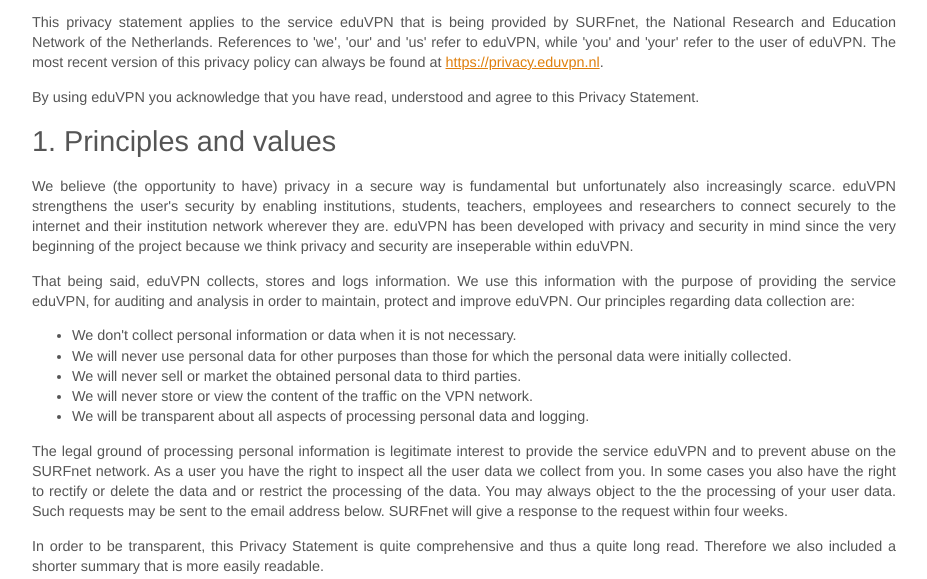
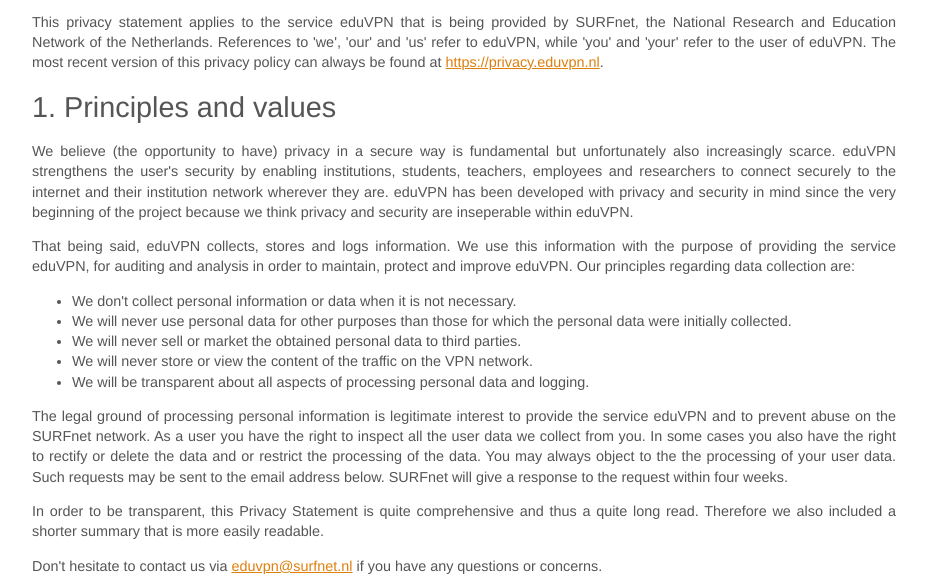
Before and after one commit to eduvpn/web, a plain HTML site: page privacy.eduvpn.nl/index.html in a window 1280 px wide. Shown: the part 356-935 px from the top of the page, without its empty margins (176-1103 px from the left). Drawn offline with Linux system fonts and the light colour scheme.

Commit message:
Update index.html

```diff
--- a/privacy.eduvpn.nl/index.html
+++ b/privacy.eduvpn.nl/index.html
@@ -15,7 +15,6 @@
 
 <p><strong>December 3rd, 2016</strong></p>
 <p>This privacy statement applies to the service eduVPN that is being provided by SURFnet, the National Research and Education Network of the Netherlands. References to 'we', 'our' and 'us' refer to eduVPN, while 'you' and 'your' refer to the user of eduVPN. The most recent version of this privacy policy can always be found at <a class="external-link" href="https://privacy.eduvpn.nl" rel="nofollow">https://privacy.eduvpn.nl</a>.</p>
-<p>By using eduVPN you acknowledge that you have read, understood and agree to this Privacy Statement.</p>
 
 <h1>1. Principles and values</h1>
 <p>We believe (the opportunity to have) privacy in a secure way is fundamental but unfortunately also increasingly scarce. eduVPN strengthens the user's security by enabling institutions, students, teachers, employees and researchers to connect securely to the internet and their institution network wherever they are. eduVPN has been developed with privacy and security in mind since the very beginning of the project because we think privacy and security are inseperable within eduVPN.</p>
```
